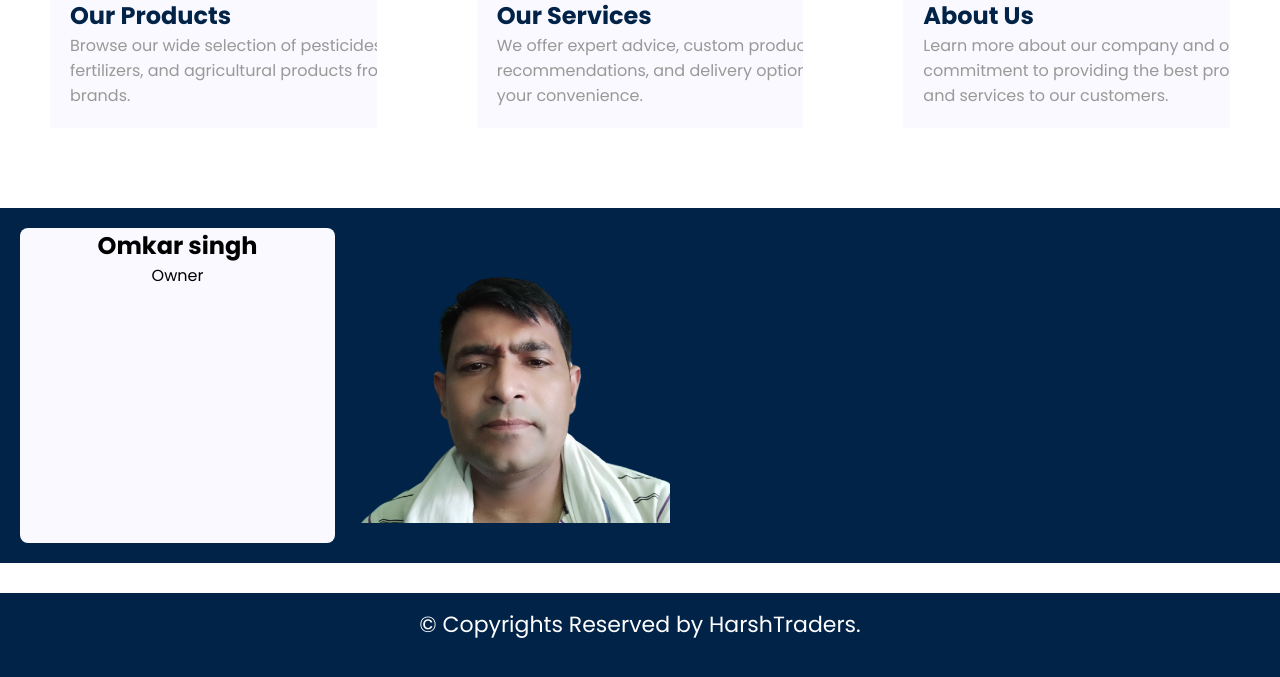
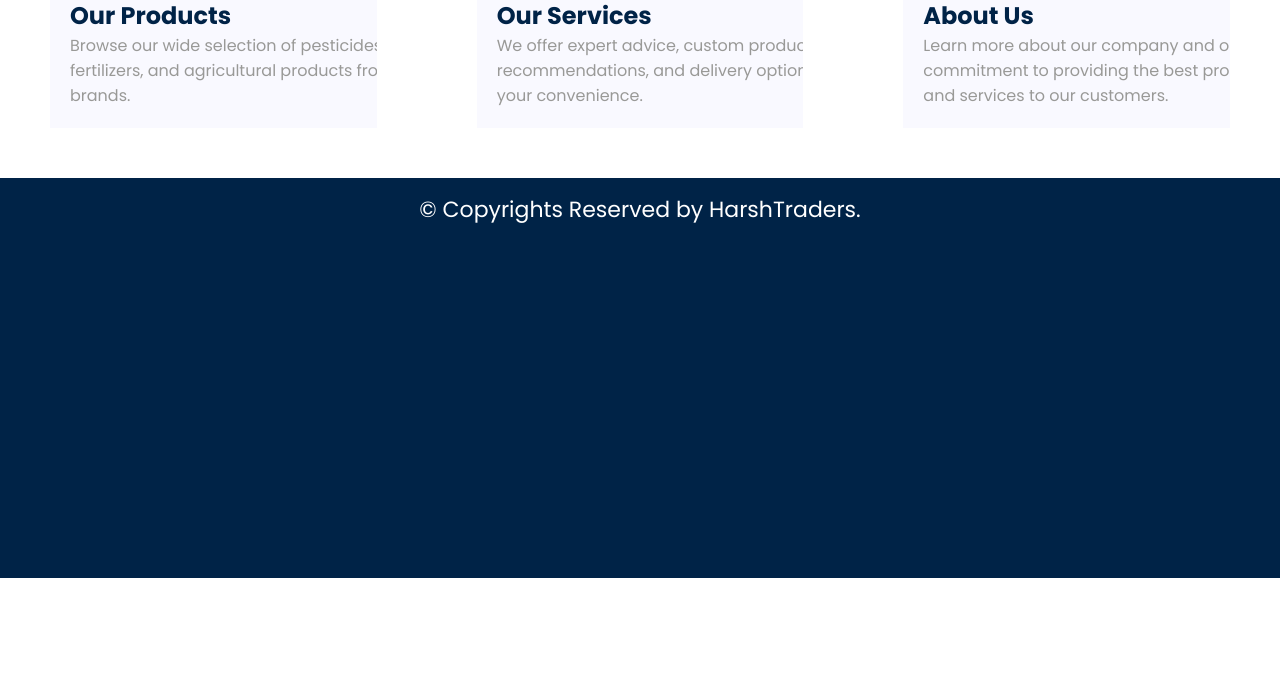
Before and after one commit to HarshDeep61034/HarshTraders, a plain HTML site: page index.html in a window 1280 px wide. Shown: the part 2027-2704 px from the top of the page. After the commit the page ends 2605 px from the top, so only its background shows below. Drawn offline with Linux system fonts and the light colour scheme.

Commit message:
Update index.html

```diff
--- a/index.html
+++ b/index.html
@@ -51,14 +51,6 @@
             <div class="sec1-container"> <div class="img-div second"></div> <div class="info"> <h2>Our Services</h2> <p class="para-grey">We offer expert advice, custom product recommendations, and delivery options for your convenience.</p> </div> <div></div> </div>
             <div class="sec1-container"> <div class="img-div third"></div> <div class="info"> <h2>About Us</h2> <p class="para-grey">Learn more about our company and our commitment to providing the best products and services to our customers.</p> </div> <div></div> </div>
           </div>
-          <div class="owner">
-            <div class="owner-info"> <div class="owner-bio">
-                <h2>Omkar singh</h2>
-                <p>Owner</p>
-            </div></div>
-            <div class="owner-img"></div>
-          </div>
-        </div>
     </main>
     <footer>
         <p class="foot">&copy; Copyrights Reserved by HarshTraders.</p>
```
